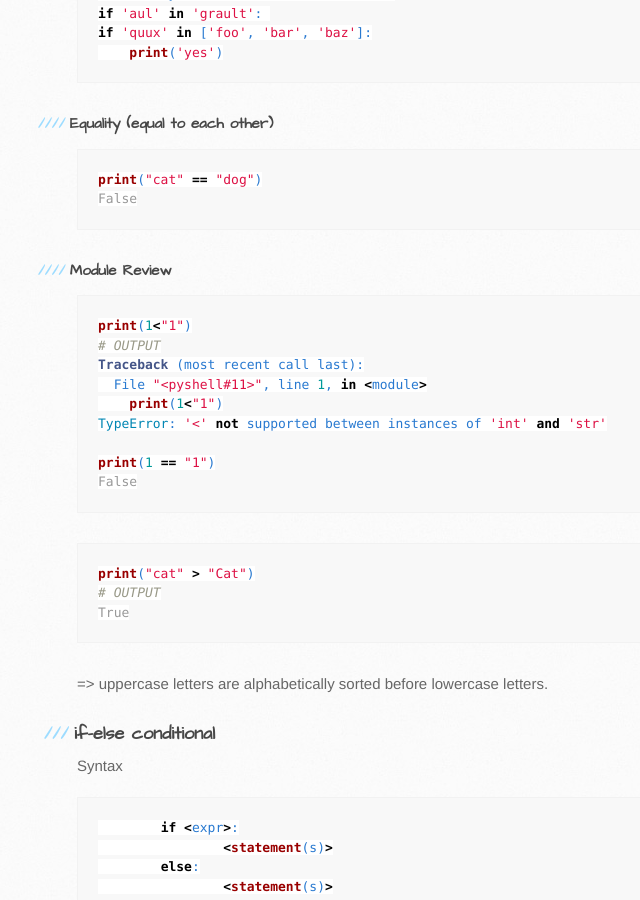
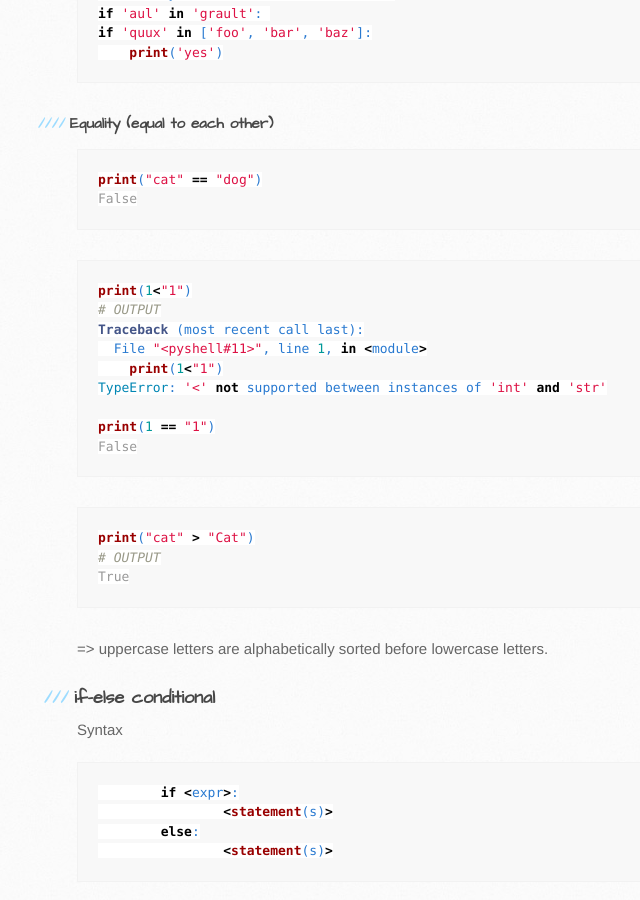
Before and after one commit to trumpfheller/trumpfheller.github.io, a Jekyll site: the page built from c_conditional.md, in a window 1280 px wide and 900 px high, scrolled down 617 px. Shown: the whole window, without its empty margins (83-723 px from the left). Built offline with Jekyll 4.4.1, drawn with Linux system fonts in a browser that asks for light colours.

Commit message:
Update c_conditional.md

````diff
--- a/c_conditional.md
+++ b/c_conditional.md
@@ -30,7 +30,7 @@ if 'quux' in ['foo', 'bar', 'baz']:
 print("cat" == "dog")
 False
 ```
-#### Module Review
+
 ```python
 print(1<"1")
 # OUTPUT
````
